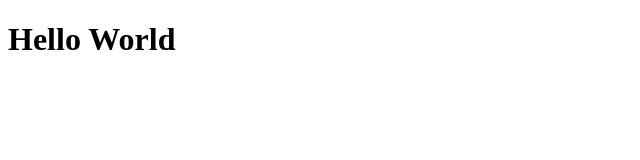
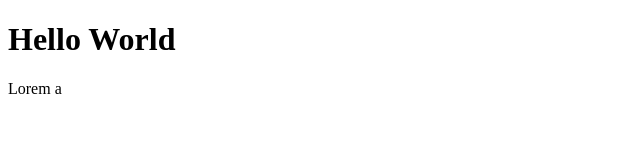
Before and after one commit to TheMaskared0/Projeto-1, a plain HTML site: page index.html in a window 1280 px wide. Shown: the full height of the page, 0-640 px from the left. Drawn offline with Linux system fonts and the light colour scheme.

Commit message:
paragrafo adicionado

```diff
--- a/index.html
+++ b/index.html
@@ -8,5 +8,6 @@
 </head>
 <body>
     <h1>Hello World</h1>
+    <p>Lorem a</p>
 </body>
 </html>
```
